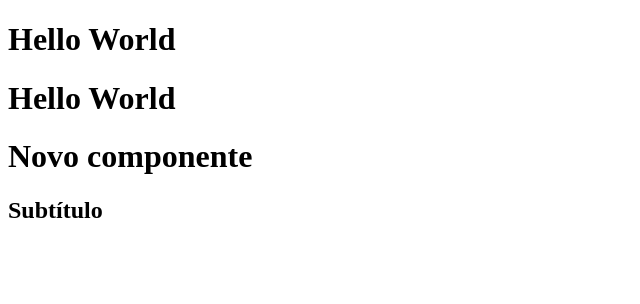
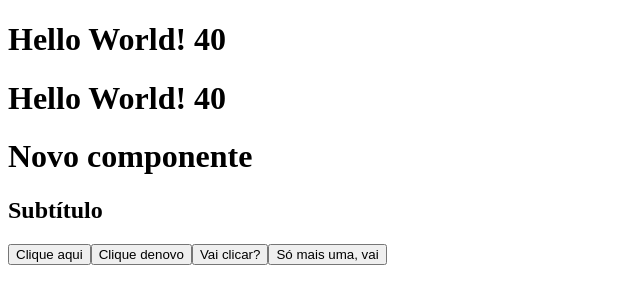
Before and after one commit to PedroGiacomin/quick-note-ex, a React (Create React App) app: page / in a window 1280 px wide. Shown: the top 304 px of the page, without its empty margins (0-640 px from the left). Built offline with nearby package versions, Linux system fonts and the light colour scheme.

Commit message:
Funções JS
Fiz alguns botoes para testar como as funções são implementadas em JS, bem como testa arrow functions.

```diff
--- a/src/App.js
+++ b/src/App.js
@@ -8,20 +8,61 @@ import NewComponente from './HelloWorld';
  * Ha 2 maneiras de criar um componente:
  *  - Funcao JS
  *  - Classe JS
+ * Geralmente cada componente tem seu proprio arquivo.
 */
+
 function App() {
+
+  function clicou(){
+    alert("Clicaste?");
+  }
+
+  function clicou2(exibicao){
+    alert(exibicao);
+  }
+
+  //Uma variavel pode armazenar uma funcao
+  const funcao = () => {
+    alert("Mar tu clica demais");
+  }
+
   return (
     <div>
       <Title></Title>
       <Title/>
-      <NewComponente></NewComponente>
+      <NewComponente/>
+
+      {/* Usando uma funcao dentro da tag JSX */}
+      <button onClick={clicou}>Clique aqui</button>
+
+      {/* Usando uma arrow function*/}
+      <button
+        onClick={() => {
+          alert("Clicaste mermo?");
+        }}
+      >
+        Clique denovo
+      </button>
+
+      {/* Usando uma variavel que armazena uma funcao*/}
+      <button onClick={funcao}>Vai clicar?</button>
+
+      {/* Usando uma funcao que recebe um parametro */}
+      <button onClick={() => clicou2("Previsível")}>
+        Só mais uma, vai
+      </button>
+
     </div>
   );
 }
 
 //Novo componente
 function Title(){
-  return <h1>Hello World</h1>;
+  const frase = "Hello World!";
+  const numero = 40;
+
+  //Dentro das {} tudo eh JS
+  return <h1>{frase} {numero}</h1>;
 }
 
 export default App;
```
